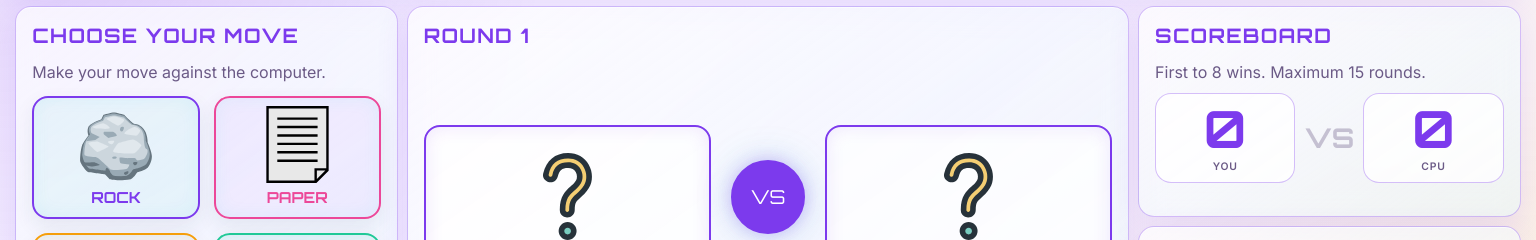
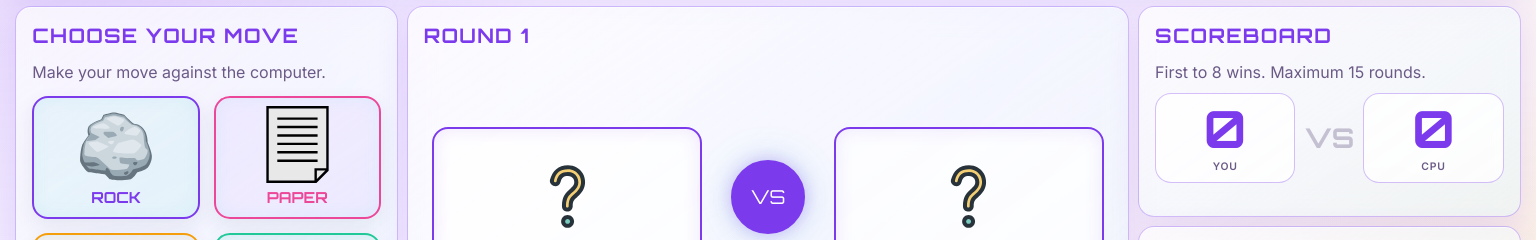
Before and after one commit to k2m13/milestone-project-2, a website: page index.html in a window 1536 px wide. Shown: the part 119-359 px from the top of the page. Drawn offline with Linux system fonts and the light colour scheme.

Commit message:
Improve battle choice card spacing

```diff
--- a/assets/css/style.css
+++ b/assets/css/style.css
@@ -435,11 +435,18 @@ body.theme-high-contrast .secondary-button {
 }
 
 .choice-token {
+  width: min(100%, 270px);
+  min-height: clamp(150px, 18vh, 190px);
+
+  justify-self: center;
+
   display: flex;
   flex-direction: column;
   justify-content: center;
   align-items: center;
-  gap: 0.75rem;
+  gap: 0.65rem;
+
+  padding: 1rem;
 }
 
 .choice-token span {
@@ -486,18 +493,18 @@ body.theme-high-contrast .secondary-button {
 
 .choice-token,
 .versus-token {
-  display: grid;
-  place-items: center;
   border-radius: 1rem;
   font-family: "Orbitron", sans-serif;
   font-size: 2.4rem;
   box-shadow: inset 0 0 18px rgba(var(--color-primary-rgb), 0.12);
   background: var(--color-surface-strong);
   border: 2px solid var(--color-cyan);
-  min-height: var(--battle-token-height);
 }
 
 .versus-token {
+  display: grid;
+  place-items: center;
+
   width: 74px;
   height: 74px;
   min-height: 74px;
@@ -1158,7 +1165,10 @@ body.theme-high-contrast .secondary-button {
 
 @media (min-width: 1400px) {
   #play-screen.active-screen {
-    grid-template-columns: minmax(360px, 0.9fr) minmax(620px, 1.7fr) minmax(360px, 0.9fr);
+    grid-template-columns: minmax(360px, 0.9fr) minmax(620px, 1.7fr) minmax(
+        360px,
+        0.9fr
+      );
     gap: 0.55rem;
   }
 
@@ -1179,8 +1189,8 @@ body.theme-high-contrast .secondary-button {
   }
 
   .battle-icon {
-    width: clamp(90px, 7vw, 130px);
-    height: clamp(90px, 7vw, 130px);
+    width: clamp(76px, 5vw, 105px);
+    height: clamp(76px, 5vw, 105px);
   }
 
   .move-icon {
```
